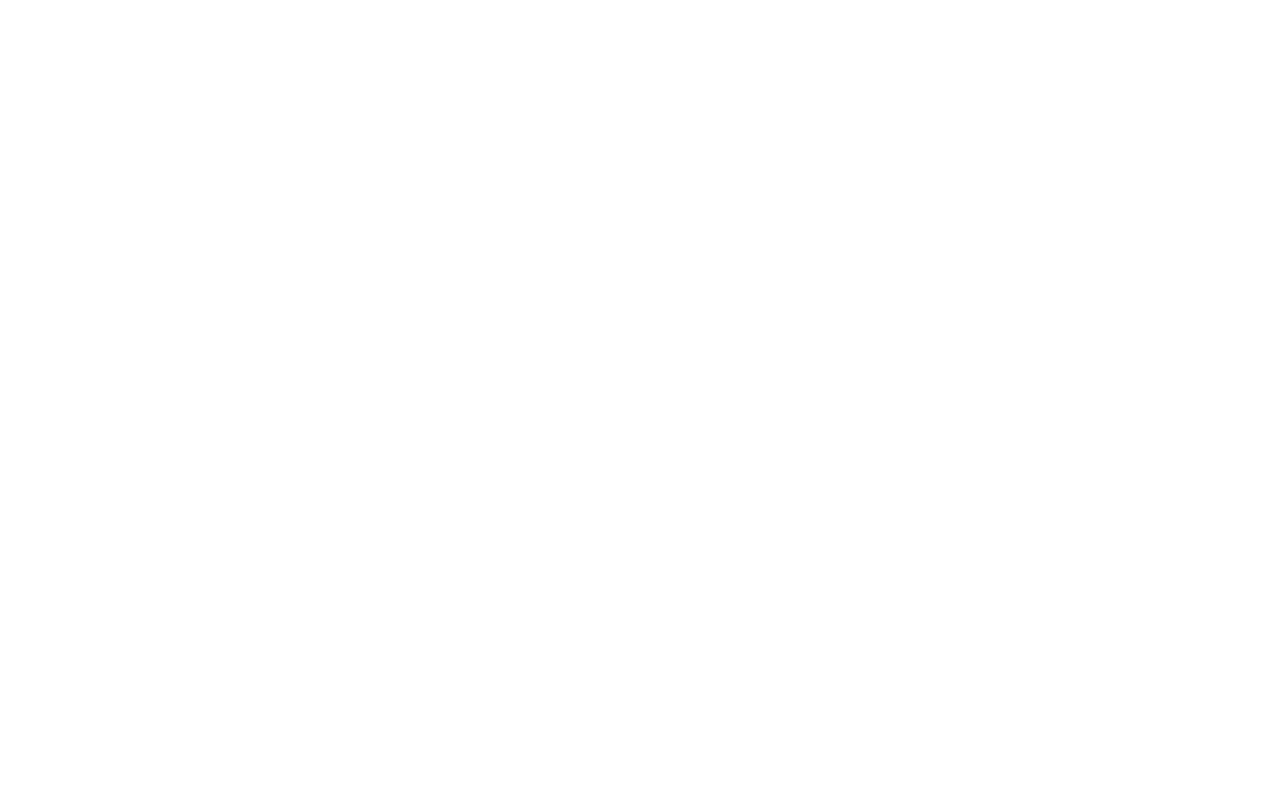
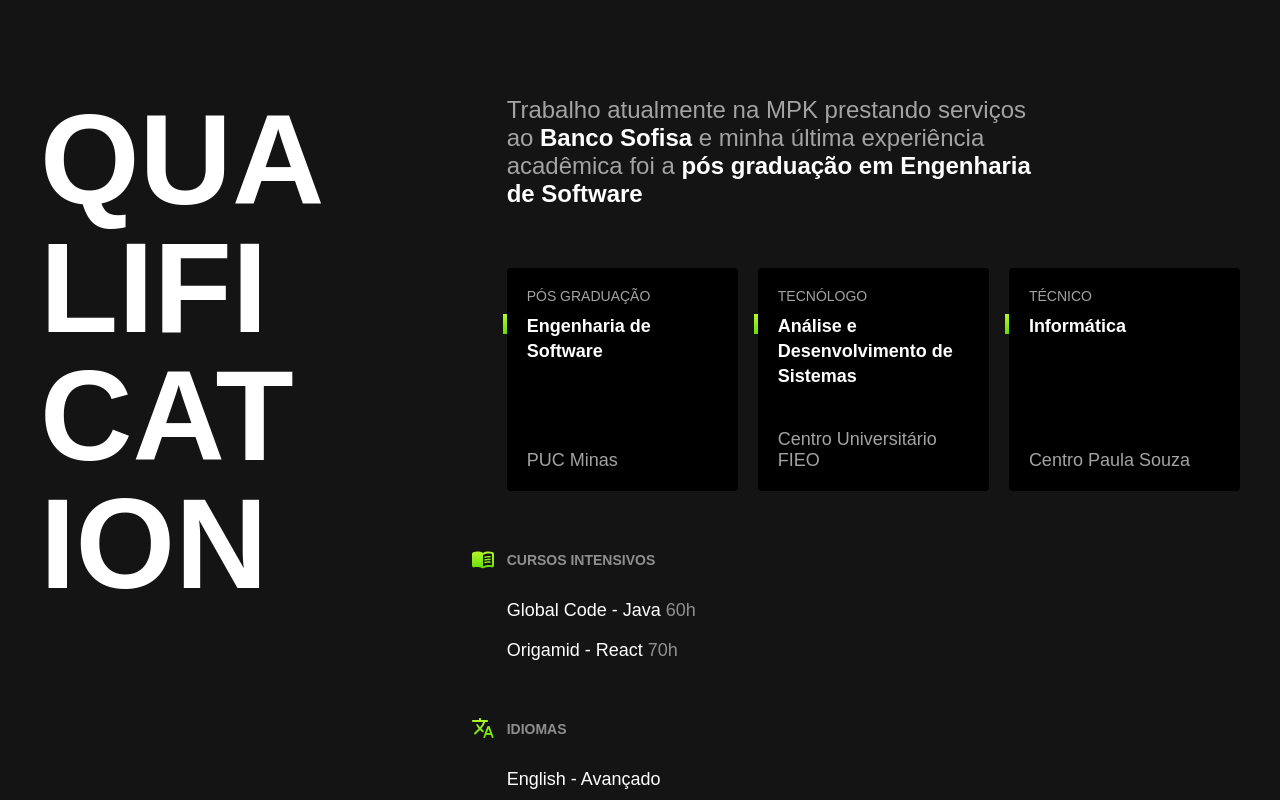
Before and after one commit to rospiel/profile, a React (Create React App) app: page / in a window 1280 px wide. Shown: the part 1380-2180 px from the top of the page. Before the commit the page ends 1356 px from the top, so only its background shows below. Built offline with nearby package versions, Linux system fonts and the light colour scheme.

Commit message:
feat.: qualification component

```diff
--- a/src/app/App.tsx
+++ b/src/app/App.tsx
@@ -1,6 +1,7 @@
 import Experience from './views/Experience.view';
 import Header from './views/Header.view';
 import Main from './views/Main.view';
+import Qualification from './views/Qualification.view';
 
 function App() {
   return (
@@ -8,6 +9,7 @@
       <Header />
       <Main />
       <Experience />
+      <Qualification />
     </>
   );
 }
--- /dev/null
+++ b/src/app/components/CourseItem.tsx
@@ -0,0 +1,80 @@
+import styled from "styled-components";
+import course from "../../cursos.svg";
+import languages from "../../idiomas.svg";
+
+export interface CourseItemDescription {
+  name: string;
+  hours: string;
+}
+
+export interface CourseItemProps {
+  data: CourseItemDescription[];
+  sessionName: string;
+  isCssModifier?: boolean;
+}
+
+export default function CourseItem({ data, sessionName, isCssModifier }: CourseItemProps) {
+  return (
+    <CourseItemContainer isCssModifier={isCssModifier || false}>
+      <div className="course-item-container__detail">
+        <h3 className="course-item-container__session-name course-item-container__session-name--language">{sessionName}</h3>
+        <ul>
+          {
+            data.map((item, position) => {
+              return <li key={position} className="course-item-container__item">{item.name} <span className="course-item-container__hour">{item.hours}</span></li>
+            })
+          }
+        </ul>
+      </div>
+    </CourseItemContainer>
+  )
+}
+
+const CourseItemContainer = styled.div<{isCssModifier?: boolean}>`
+  margin-bottom: 60px;
+
+  .course-item-container__session-name {
+    font-size: 0.875rem;
+    line-height: 1.4;
+    color: #8f8f8f;
+    text-transform: uppercase;
+    margin-bottom: 30px;
+    position: relative;
+  }
+
+  .course-item-container__session-name::before {
+    display: block;
+    content: "";
+    width: 24px;
+    height: 24px;
+    background: url(${course}) no-repeat center center;
+    position: absolute;
+    left: -36px;
+    top: -4px;
+  }
+
+  ${props => props.isCssModifier && `
+    .course-item-container__session-name--language::before {
+      background: url(${languages}) no-repeat center center;
+    }
+
+  `}
+
+  .course-item-container__item {
+    font-size: 1.125rem;
+    line-height: 1.1;
+    margin-bottom: 20px;
+  }
+
+  .course-item-container__hour {
+    color: #8f8f8f;
+  }
+
+  @media (max-width: 800px) {
+    .course-item-container__session-name::before {
+      position: initial;
+      margin-bottom: 10px;
+    }
+  }
+
+`
--- /dev/null
+++ b/src/app/components/QualificationItem.tsx
@@ -0,0 +1,76 @@
+import styled from "styled-components";
+
+export interface QualificationDescription {
+  typeCollege: string;
+  courseName: string;
+  collegeName: string;
+}
+
+export interface QualificationItemProps {
+  data: QualificationDescription[];
+}
+
+export default function QualificationItem({ data }: QualificationItemProps) {
+  return (
+    <QualificationItemContainer>
+      {
+        data.map((item, position) => {
+          return (
+            <li key={position} className="qualification-item-container__college">
+              <span className="qualification-item-container__type-college">{item.typeCollege}</span>
+              <h3 className="qualification-item-container__course">{item.courseName}</h3>
+              <span className="qualification-item-container__name">{item.collegeName}</span>
+            </li>
+          )
+        })
+      }
+
+    </QualificationItemContainer>
+  )
+}
+
+const QualificationItemContainer = styled.ul`
+  display: flex;
+  flex-wrap: wrap;
+  gap: 20px;
+  margin-bottom: 60px;
+
+  .qualification-item-container__college {
+    flex: 1 /* every item with the same size */;
+    background: #000;
+    padding: 20px;
+    border-radius: 4px;
+    display: flex;
+    flex-direction: column;
+  }
+
+  .qualification-item-container__type-college {
+    font-size: 0.875rem;
+    text-transform: uppercase;
+    color: #a3a3a3;
+    margin-bottom: 10px;
+  }
+
+  .qualification-item-container__course {
+    flex: 1;
+    font-size: 1.125rem;
+    line-height: 1.4;
+    margin-bottom: 40px;
+    position: relative;
+  }
+
+  .qualification-item-container__course::before {
+    content: "";
+    display: block;
+    width: 4px;
+    height: 20px;
+    background: linear-gradient(#b6f829, #67dd0a);
+    position: absolute;
+    left: -24px;
+  }
+
+  .qualification-item-container__name {
+    font-size: 1.125rem;
+    color: #a3a3a3;
+  }
+`
--- a/src/app/components/Subtitle.tsx
+++ b/src/app/components/Subtitle.tsx
@@ -11,7 +11,7 @@
   )
 }
 
-const SubtitleContainer = styled.h2`
+export const SubtitleContainer = styled.h2`
   font-size: 8rem;
   line-height: 1;
   text-transform: uppercase;
--- /dev/null
+++ b/src/app/views/Qualification.view.tsx
@@ -0,0 +1,130 @@
+import styled from "styled-components";
+import CourseItem, { CourseItemDescription, CourseItemProps } from "../components/CourseItem";
+import QualificationItem, { QualificationDescription, QualificationItemProps } from "../components/QualificationItem";
+import Subtitle from "../components/Subtitle";
+import { SubtitleContainer } from "../components/Subtitle";
+import detail from "../../detalhe.svg";
+
+export default function Qualification() {
+
+  function buildQualificationDescription(): QualificationDescription[] {
+    const list = {} as QualificationItemProps;
+    list.data = [];
+    const one = {} as QualificationDescription;
+    one.collegeName = "PUC Minas";
+    one.typeCollege = "Pós Graduação";
+    one.courseName = "Engenharia de Software";
+    list.data.push(one);
+
+    const two = {} as QualificationDescription;
+    two.collegeName = "Centro Universitário FIEO";
+    two.typeCollege = "Tecnólogo";
+    two.courseName = "Análise e Desenvolvimento de Sistemas";
+    list.data.push(two);
+
+    const three = {} as QualificationDescription;
+    three.collegeName = "Centro Paula Souza";
+    three.typeCollege = "Técnico";
+    three.courseName = "Informática";
+    list.data.push(three);
+    return list.data;
+  }
+
+  function buildCourseItemDescription(): CourseItemDescription[] {
+    const list = {} as CourseItemProps;
+    list.data = [];
+    const one = {} as CourseItemDescription;
+    one.name = "Global Code - Java";
+    one.hours = "60h";
+    list.data.push(one);
+
+    const two = {} as CourseItemDescription;
+    two.name = "Origamid - React";
+    two.hours = "70h";
+    list.data.push(two);
+
+    return list.data;
+  }
+
+  function buildCourseItemDescriptionLanguages(): CourseItemDescription[] {
+    const list = {} as CourseItemProps;
+    list.data = [];
+    const one = {} as CourseItemDescription;
+    one.name = "English - Avançado";
+    list.data.push(one);
+    return list.data;
+  }
+
+
+  return (
+    <QualificationContainer id="qualification" aria-label="qualification">
+      <div className="qualification-container__content">
+        <Subtitle text="Qualification" color="#fff" />
+        <div>
+          <p className="qualification-container__description">
+            Trabalho atualmente na MPK prestando serviços ao <strong>Banco Sofisa</strong> e minha última experiência acadêmica foi a <strong>pós graduação em Engenharia de Software</strong>
+          </p>
+          <QualificationItem data={buildQualificationDescription()} />
+          <CourseItem sessionName="Cursos Intensivos" data={buildCourseItemDescription()} />
+          <CourseItem sessionName="Idiomas" data={buildCourseItemDescriptionLanguages()} isCssModifier={true} />
+        </div>
+      </div>
+
+    </QualificationContainer>
+  )
+}
+
+const QualificationContainer = styled.section`
+  background: #141414;
+  color: #fff;
+
+  .qualification-container__content {
+    max-width: 1200px;
+    padding: 120px 20px;
+    margin: 0 auto;
+    display: grid;
+    grid-template-columns: 1fr 2fr;
+    gap: 100px;
+    position: relative;
+  }
+
+  .qualification-container__content::after {
+    content: "";
+    display: block;
+    width: 130px;
+    height: 100px;
+    background: url(${detail}) no-repeat center;
+    position: absolute;
+    bottom: -50px;
+    left: 20px;
+  }
+
+  .qualification-container__description {
+    font-size: 1.5rem;
+    line-break: 1.33;
+    max-width: 40ch;
+    margin-bottom: 60px;
+    color: #a3a3a3;
+  }
+
+  .qualification-container__description strong {
+    color: #fff;
+  }
+
+  @media (max-width: 800px) {
+    .qualification-container__content {
+      grid-template-columns: 1fr;
+      padding: 60px 20px;
+      gap: 40px;
+    }
+
+    ${SubtitleContainer} {
+      color: #fff;
+    }
+
+    .qualification-container__description {
+      font-size: 1.25rem;
+    }
+  }
+
+`
```
Also changed, not shown: src/cursos.svg (added), src/idiomas.svg (added).
